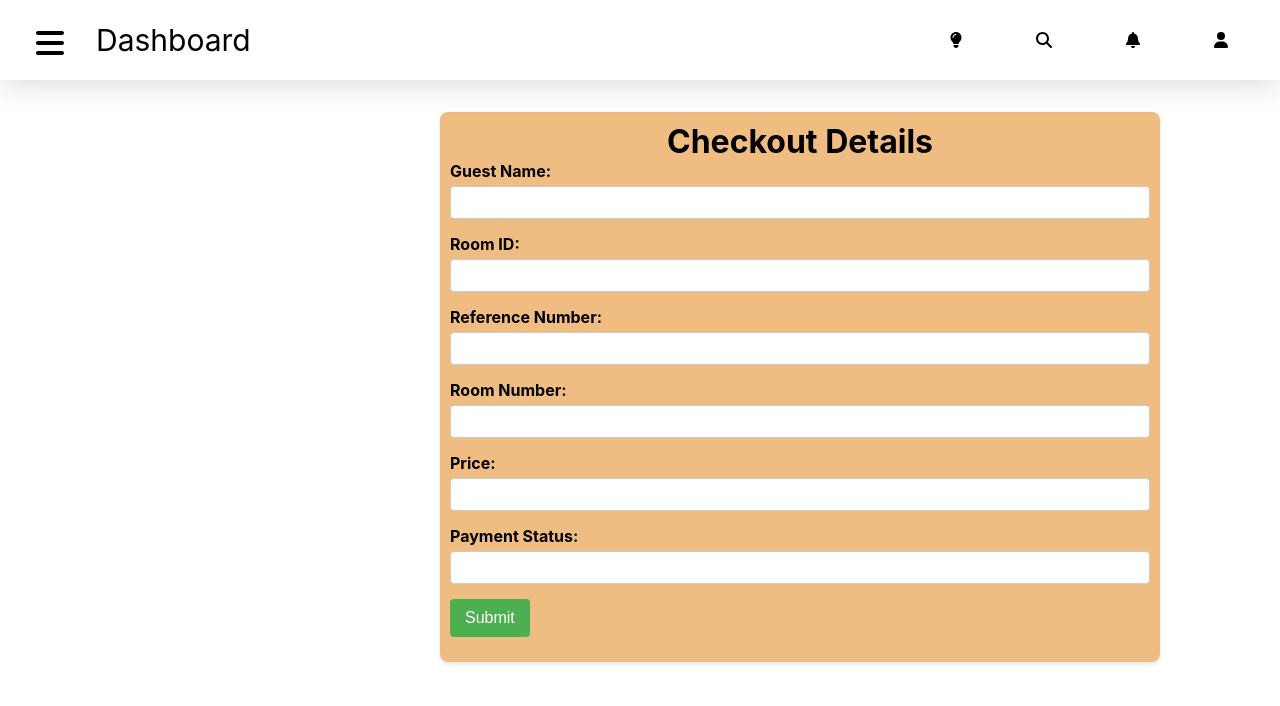
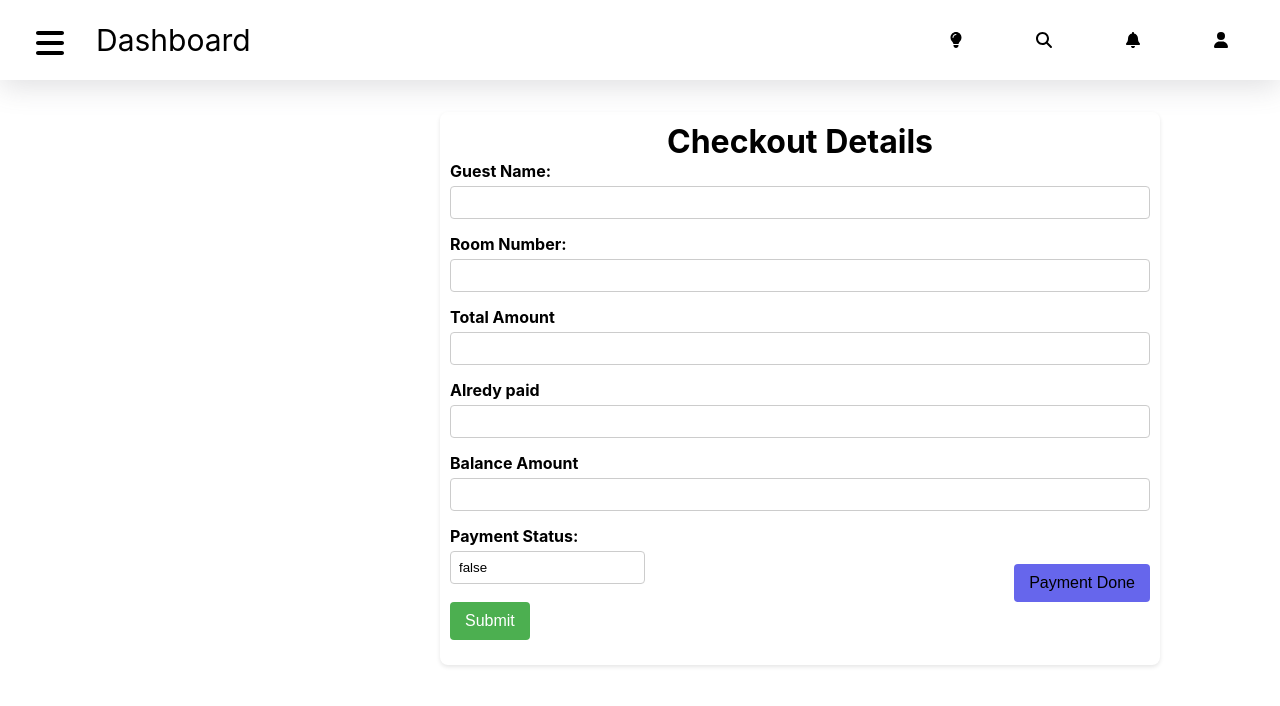
Before and after one commit to quarknetworks/hotel_frontend, a React (Create React App) app: page /checkout in a window 1280 px wide. Shown: the top 706 px of the page. Built offline with nearby package versions, Linux system fonts and the light colour scheme.

Commit message:
paymentData

```diff
--- a/src/Components/CheckoutForm.jsx
+++ b/src/Components/CheckoutForm.jsx
@@ -13,43 +13,48 @@ import { useLocation } from 'react-router-dom';
 const CheckoutForm = () => {
 
   const [guestName, setGuestName] = useState('');
-  // const [roomID, setRoomID] = useState('');
-  // const [referenceNumber, setReferenceNumber] = useState('');
+
+  const [totalamount, settotalamount] = useState('');
+  const [paidAmount, setpaidAmount] = useState('');
+  const [balanceamount, setbalanceamount] = useState('');
   const [roomNumber, setRoomNumber] = useState('');
   console.log(roomNumber)
   const [price, setPrice] = useState('');
-  // const [paymentDone, setPaymentDone] = useState(false);
-  // const [isLoading, setIsLoading] = useState(true);
+  const [paymentDone, setPaymentDone] = useState(false);
+  const [isLoading, setIsLoading] = useState(true);
 
   const location = useLocation();
 
 
-  // useEffect(() => {
-  //   const fetchCheckoutDetails = async () => {
-  //     const token = sessionStorage.getItem('token');
-  //     try {
-  //       const response = await axios.get(`${API_ENDPOINTS.API}/hotel/rooms/${location.state.roomNumber}`, {
-  //         headers: {
-  //           'Authorization': `Bearer ${token}`,
-  //         }
-  //       });
-  //       console.log(response)
-  //       const data = response.data;
-  // setGuestName(data.guestName);
-  // setRoomID(data.roomID);
-  // setReferenceNumber(data.referenceNumber);
-  // setRoomNumber(data.roomNumber);
-  // setPrice(data.price);
-  // setPaymentDone(data.paymentDone);
-  //     } catch (error) {
-  //       console.error('Error fetching checkout details:', error);
-  //     } finally {
-  //       setIsLoading(false);
-  //     }
-  //   };
+  useEffect(() => {
+    const fetchCheckoutDetails = async () => {
+      const token = sessionStorage.getItem('token');
+      try {
+        const response = await axios.get(`${API_ENDPOINTS.API}/guests/${location.state.roomNumber}`, {
+          headers: {
+            'Authorization': `Bearer ${token}`,
+          }
+        });
+        console.log(response.data.booking)
+        const data = response.data.booking;
+        console.log(data)
+        const guest = response.data.booking.guestDetails;
+        console.log(guest)
+        setGuestName(guest[0].name);
+        setpaidAmount(data.paidAmount)
+        setbalanceamount(data.balance);
+        setRoomNumber(data.RoomNumber);
+        settotalamount(data.totelAmount);
+        setPaymentDone(data.payment);
+      } catch (error) {
+        console.error('Error fetching checkout details:', error);
+      } finally {
+        setIsLoading(false);
+      }
+    };
 
-  //   fetchCheckoutDetails();
-  // }, []);
+    fetchCheckoutDetails();
+  }, []);
 
 
   const submitData = async () => {
@@ -77,45 +82,45 @@ const CheckoutForm = () => {
     }
   };
 
-  // const handlePayment = async () => {
-  //   const token = sessionStorage.getItem('token');
-  //   try {
-  //     const response = await axios.post(`${API_ENDPOINTS.API}/checkout/pay`, {
-  //       headers: {
-  //         'Authorization': `Bearer ${token}`,
-  //       }
-  //     });
-  //     if (response.data.success) {
-  //       setPaymentDone(true);
-  //     }
-  //   } catch (error) {
-  //     console.error('Error processing payment:', error);
-  //   }
-  // };
+  const handlePayment = async () => {
+    const token = sessionStorage.getItem('token');
+    try {
+      const response = await axios.post(`${API_ENDPOINTS.API}/checkout/pay`, {
+        headers: {
+          'Authorization': `Bearer ${token}`,
+        }
+      });
+      if (response.data.success) {
+        setPaymentDone(true);
+      }
+    } catch (error) {
+      console.error('Error processing payment:', error);
+    }
+  };
 
-  // const handleCheckout = async () => {
-  //   const token = sessionStorage.getItem('token');
-  //   try {
-  //     const response = await axios.post(`${API_ENDPOINTS.API}/checkout/complete`, {
-  //       referenceNumber,
-  //     }, {
-  //       headers: {
-  //         'Authorization': `Bearer ${token}`,
-  //       }
-  //     });
-  //     if (response.data.success) {
-  //       alert("Checkout completed successfully");
-  //     }
-  //   } catch (error) {
-  //     console.error('Error completing checkout:', error);
-  //   }
-  // };
+  const handleCheckout = async () => {
+    const token = sessionStorage.getItem('token');
+    try {
+      const response = await axios.post(`${API_ENDPOINTS.API}/checkout/complete`, {
+        referenceNumber,
+      }, {
+        headers: {
+          'Authorization': `Bearer ${token}`,
+        }
+      });
+      if (response.data.success) {
+        alert("Checkout completed successfully");
+      }
+    } catch (error) {
+      console.error('Error completing checkout:', error);
+    }
+  };
 
   const { theme } = useTheme();
 
-  // if (isLoading) {
-  //   return <div>Loading...</div>;
-  // }
+  if (isLoading) {
+    return <div>Loading...</div>;
+  }
 
 
   return (
@@ -130,25 +135,38 @@ const CheckoutForm = () => {
                 <label>Guest Name:</label>
                 <input type='text' value={guestName} readOnly />
               </div>
-              <div className='input-fiel'>
+              {/* <div className='input-fiel'>
                 <label>Room ID:</label>
                 <input type='text' readOnly />
-              </div>
-              <div className='input-fiel'>
+              </div> */}
+              {/* <div className='input-fiel'>
                 <label>Reference Number:</label>
                 <input type='text' readOnly />
-              </div>
+              </div> */}
               <div className='input-fiel'>
                 <label>Room Number:</label>
                 <input type='text' value={roomNumber} onChange={(e) => setRoomNumber(e.target.value)} />
               </div>
               <div className='input-fiel'>
-                <label>Price:</label>
-                <input type='text' value={price} />
+                <label>Total Amount</label>
+                <input type='text' value={totalamount} />
               </div>
               <div className='input-fiel'>
-                <label>Payment Status:</label>
-                <input type='text' readOnly />
+                <label>Alredy paid</label>
+                <input type='text' value={paidAmount} />
+              </div>
+              <div className='input-fiel'>
+                <label>Balance Amount</label>
+                <input type='text' value={balanceamount} />
+              </div>
+              <div className='payment-option'>
+                <div className='payment-status'>
+                  <label>Payment Status:</label>
+                  <input type='text'  value={paymentDone} readOnly />
+                </div>
+                <div className='Paid-button'>
+                  <button>Payment Done</button>
+                </div>
               </div>
               {/* {!paymentDone ? (
               <div className='input-fiel'>
--- a/src/Components/MainDashbord.jsx
+++ b/src/Components/MainDashbord.jsx
@@ -111,7 +111,7 @@ useEffect(() => {
         </nav>
 
         <div className='heading-hotal-main'>
-          <h1 >Welcome to my Dashborad</h1>
+          <h1 >Welcome to dashboard</h1>
           <h2>Book Here...</h2>
         </div>
 
--- a/src/Components/OtpPass.jsx
+++ b/src/Components/OtpPass.jsx
@@ -47,10 +47,10 @@ const OtpPass = ({ page, setpage, token , handleApiRespon}) => {
                     setpage(2);
                 } else {
                     console.log('api failed')
-                    if (result.data.error) {
-                        if (result.data.error === 'Email OTP does not match') {
+                    if (result.data) {
+                        if (result.data.message === 'Email OTP does not match') {
                             setEmailOtpError('Email OTP does not match');
-                        } else if (result.data.error === 'Mobile OTP does not match') {
+                        } else if (result.data.message === 'Mobile OTP does not match') {
                             setMobileOtpError('Mobile OTP does not match');
                         } else {
                             setBackendError(result.data.error);
--- a/src/confi.js
+++ b/src/confi.js
@@ -1,7 +1,7 @@
 const API_ENDPOINTS = {
-    // API: 'http://192.168.1.6:8080'
+    API: 'http://192.168.1.6:8080'
 
-API:'http://hotelbe.quarknetworks.net:8080'
+// API:'http://hotelbe.quarknetworks.net:8080'
 
 }
 
--- a/src/styles/CheckoutForm.css
+++ b/src/styles/CheckoutForm.css
@@ -19,7 +19,7 @@
   box-shadow: 0 2px 4px rgba(0, 0, 0, 0.1);
   width: 45rem;
   padding: 10px 10px;
-  background-color: rgb(239, 188, 130);
+  /* background-color: rgb(239, 188, 130); */
 }
 
 h1 {
@@ -57,3 +57,31 @@ h1 {
   cursor: pointer;
   font-size: 16px;
 }
+
+.payment-option{
+  display: flex;
+  justify-content: space-between;
+}
+
+.payment-status input{
+  padding: 8px;
+  margin-bottom: 15px;
+  border: 1px solid #ccc;
+  border-radius: 4px;
+  box-sizing: border-box;
+}
+
+.Paid-button{
+  margin-top: 38px;
+
+}
+
+.Paid-button button{
+  /* color: white; */
+  padding: 10px 15px;
+  border: none;
+  border-radius: 4px;
+  cursor: pointer;
+  font-size: 16px;
+  background-color: rgb(102, 102, 236);
+}
```
